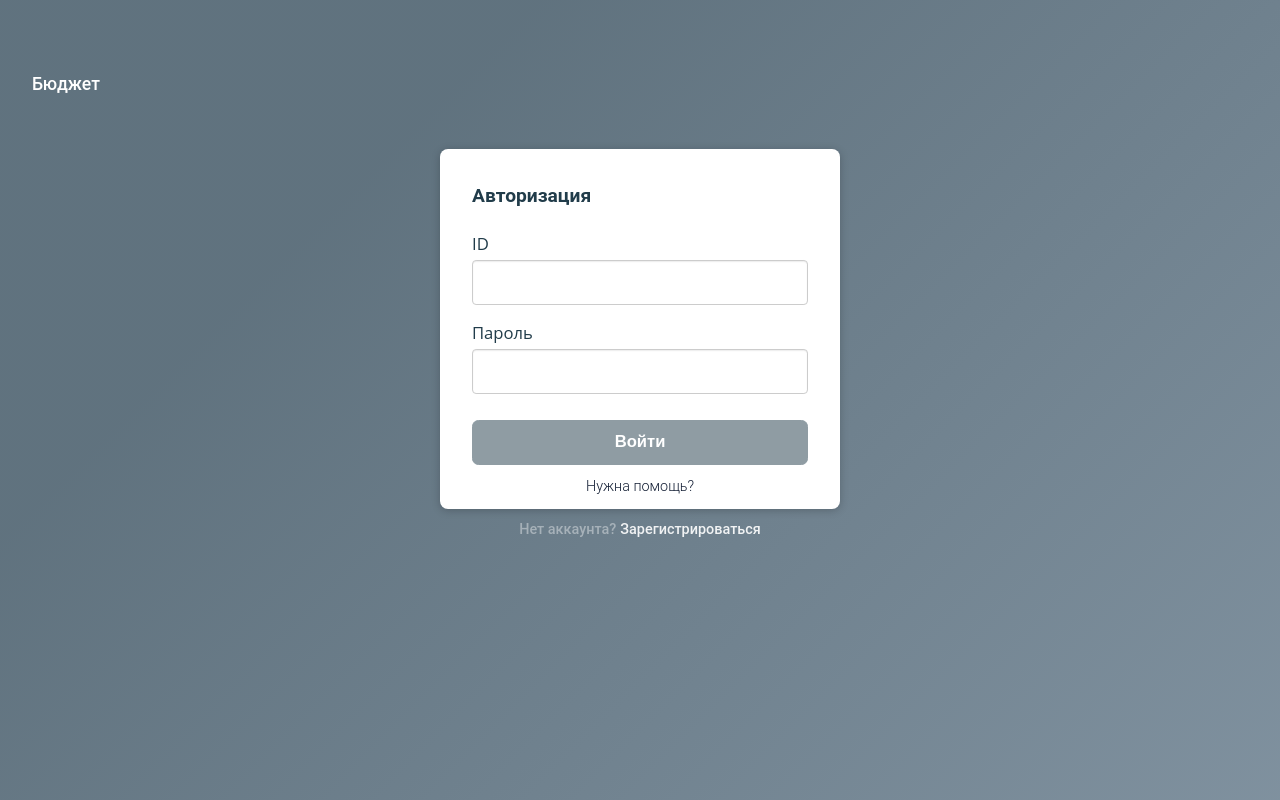
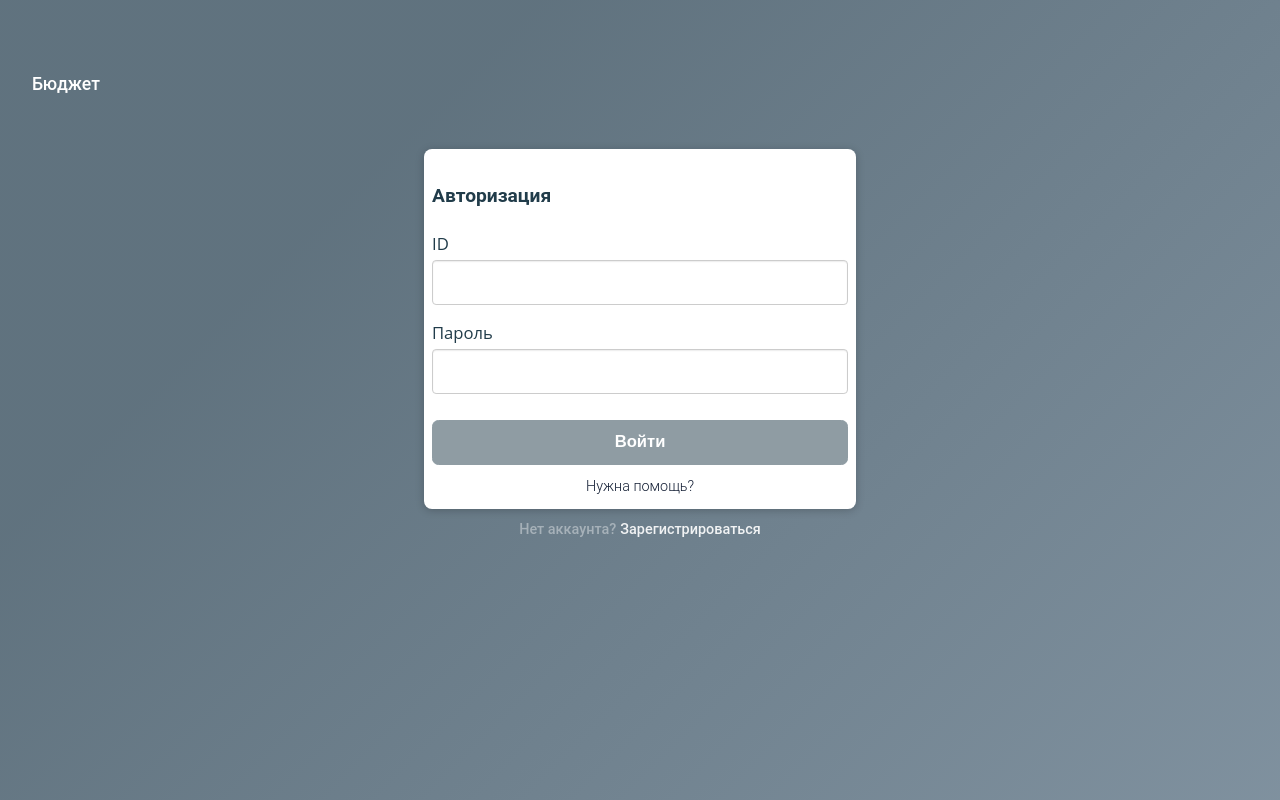
Before and after one commit to junk-maker/web-app, a React app: page / in a window 1280 px wide. Built offline with nearby package versions, Linux system fonts and the light colour scheme.

Commit message:
some refactoring

```diff
--- a/src/sass/components/auth.scss
+++ b/src/sass/components/auth.scss
@@ -65,8 +65,11 @@
       justify-content: center;
     }
     &__form-cell {
-      width: 25em;
-      padding: 2em;
+      width: 27em;
+      padding-top: 2em;
+      padding-bottom: 2em;
+      padding-left: 0.5em;
+      padding-right: 0.5em;
       overflow: visible;
       position: relative;
       border-radius: 0.5em;
```
